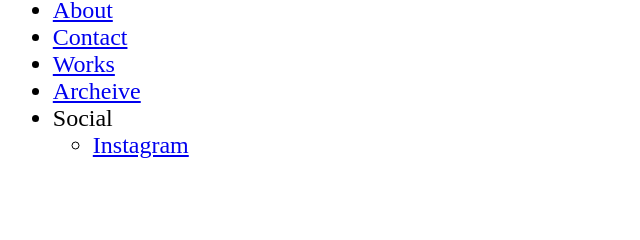
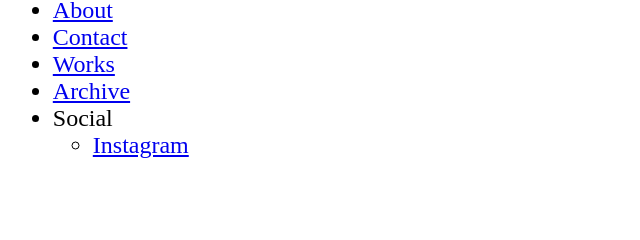
Before and after one commit to hongsuejin/portfolio, a plain HTML site: page index.html in a window 1280 px wide. Shown: the part 192-432 px from the top of the page, 0-640 px from the left. Drawn offline with Linux system fonts and the light colour scheme.

Commit message:
Update index.html

```diff
--- a/index.html
+++ b/index.html
@@ -11,7 +11,7 @@
       <li><a href="about.html">About</a></li>
       <li><a href="contact.html">Contact</a></li>
       <li><a href="works.html">Works</a></li>
-      <li><a href="archive.html">Archeive</a></li>
+      <li><a href="archive.html">Archive</a></li>
       <li>Social
         <ul>
           <li><a href="https://www.instagram.com/hongsuejin/">Instagram</a></li>
```
